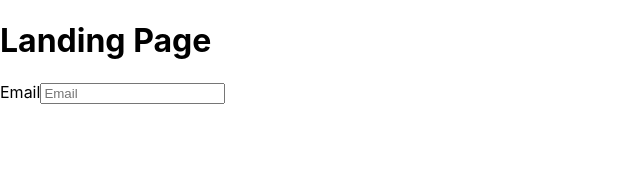
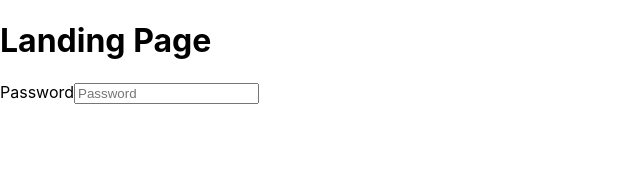
Before and after one commit to james-mahfouz/Python-code-editor, a React (Create React App) app in the folder frontend/: page / in a window 1280 px wide. Shown: the top 172 px of the page, without its empty margins (0-640 px from the left). Built offline with nearby package versions, Linux system fonts and the light colour scheme; the HTML template or start-up script is replaced by a standard one.

Commit message:
adjusted the form input

```diff
--- a/frontend/src/Pages/LandingPage/index.js
+++ b/frontend/src/Pages/LandingPage/index.js
@@ -6,7 +6,7 @@ const LandingPage = () => {
     return(
         <div>
             <h1>Landing Page</h1>
-            <FormInput input='Email'/>
+            <FormInput input='Password'/>
         </div>
     )
 }
--- a/frontend/src/components/FormInput/index.js
+++ b/frontend/src/components/FormInput/index.js
@@ -3,7 +3,7 @@ import React from 'react';
 
 
 const FormInput = ({ input }) => {
-    const isPassword = input === "password";
+    const isPassword = input === "Password";
 
     return (
         <div>
```
